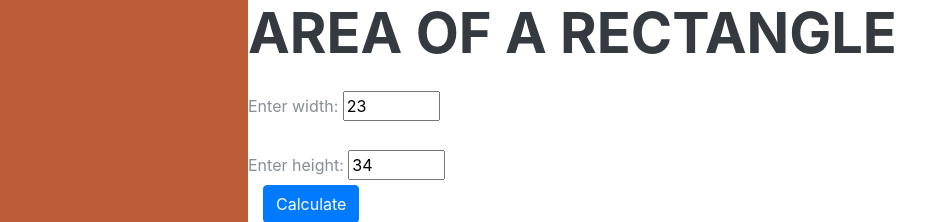
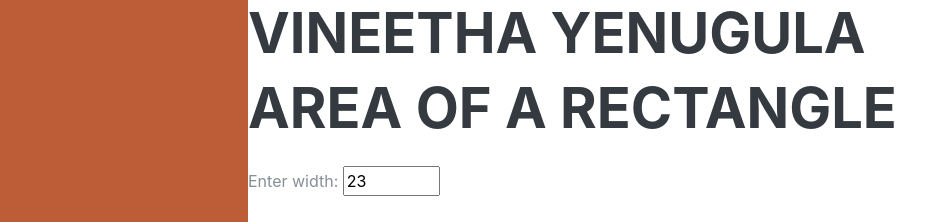
Before and after one commit to vineetha1996/about-me-new, a website: page App.html in a window 1280 px wide. Shown: the top 222 px of the page, without its empty margins (24-949 px from the left). Drawn offline with Linux system fonts and the light colour scheme; a web font is replaced by a local one.

Commit message:
Update App.html

```diff
--- a/App.html
+++ b/App.html
@@ -52,6 +52,7 @@
     </div>
   </nav>
 
+  <h2>Vineetha Yenugula</h2>
   <h2>Area of a rectangle</h2>
   <fieldset class="mt-4">
     <label for="firstInput">Enter width:</label>
```
